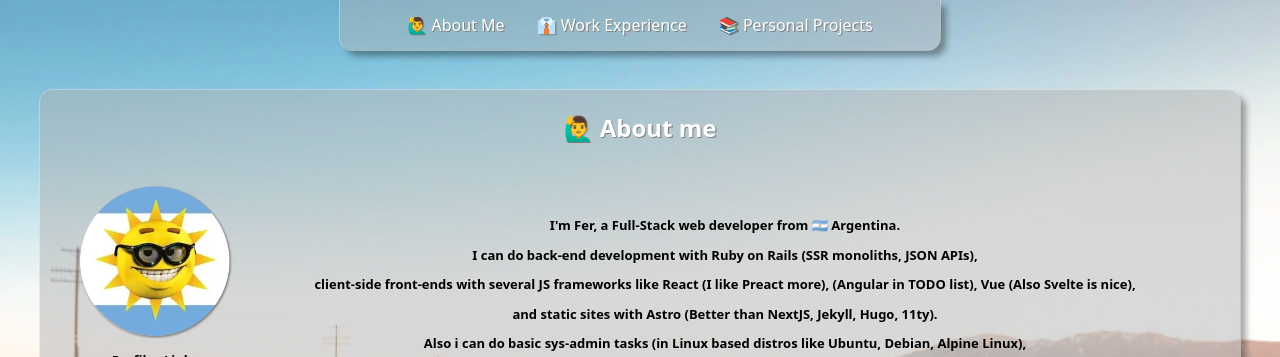
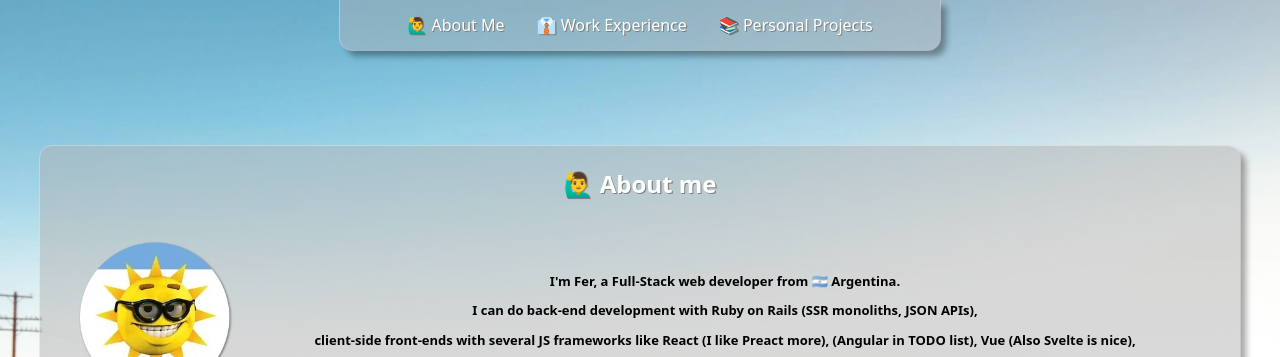
Before and after one commit to sombondrolo/CF-Resume, an Astro site: page / in a window 1280 px wide. Shown: the top 357 px of the page. Built offline with nearby package versions, Linux system fonts and the light colour scheme; Astro itself is replaced by a stand-in of ours.

Commit message:
Fixed bg-img for most cases

```diff
--- a/src/layouts/Layout.astro
+++ b/src/layouts/Layout.astro
@@ -105,8 +105,11 @@ a {
 body {
 	/* BG */
 	background-image: url('/horizon-railway-bg-2560x1440.webp');
+	/* Fixes the <footer> position to bottom */
+	min-height: 100vh;
 	background-size: cover;
 	background-position: center;
+	/* nav, main, footer flex */
 	display: flex;
 	flex-direction: column;
 	justify-content: space-between;
```
